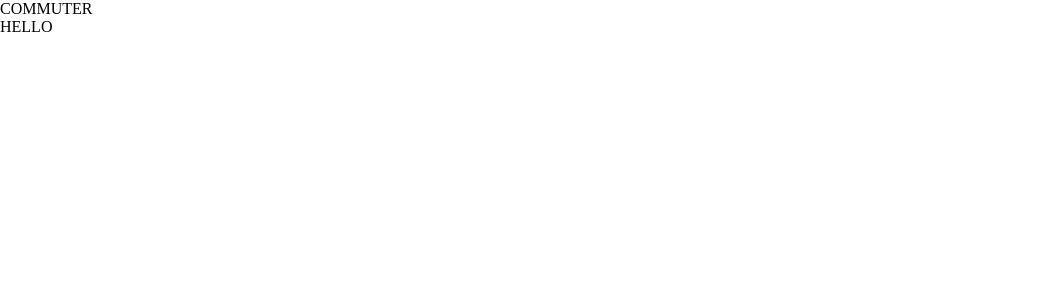
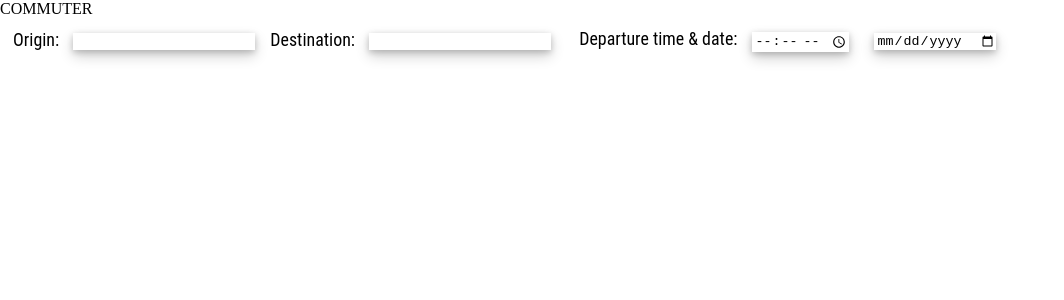
Before and after one commit to mnutt346/Commuter, a React app: page / in a window 1280 px wide. Shown: the top 300 px of the page, without its empty margins (0-1064 px from the left). Built offline with nearby package versions, Linux system fonts and the light colour scheme; the HTML template or start-up script is replaced by a standard one.

Commit message:
Build out form.

```diff
--- a/package.json
+++ b/package.json
@@ -34,6 +34,7 @@
   },
   "devDependencies": {
     "@babel/core": "^7.2.2",
+    "@babel/plugin-proposal-class-properties": "^7.3.0",
     "@babel/preset-env": "^7.2.3",
     "@babel/preset-react": "^7.0.0",
     "babel-loader": "^8.0.5",
--- a/src/app.jsx
+++ b/src/app.jsx
@@ -1,16 +1,15 @@
 import React from "react";
 import ReactDOM from "react-dom";
+import Header from "./componenets/header.jsx";
+import Calculator from "./componenets/calculator/calculator.jsx";
 import "../styles/app.css";
 
 const App = () => (
   <div className="app-container">
     <div className="background">
-      <div className="header-container">
-        <div className="header">COMMUTER</div>
-      </div>
-      <div className="calculator-container">
-        <div className="calculator">HELLO</div>
-      </div>
+      <Header />
+      <Calculator />
+      <div className="base-buffer" />
     </div>
   </div>
 );
--- /dev/null
+++ b/src/componenets/calculator/calculator.jsx
@@ -0,0 +1,51 @@
+import React from "react";
+import Form from "./form.jsx";
+import axios from "axios";
+
+class Calculator extends React.Component {
+  state = {
+    origin: "",
+    desintation: "",
+    departure_date: "",
+    departure_time: 0
+  };
+
+  handleOriginInput = e => {
+    this.setState({
+      origin: e.target.value
+    });
+  };
+
+  handleDestinationInput = e => {
+    this.setState({
+      desintation: e.target.value
+    });
+  };
+
+  handleTimeInput = e => {
+    this.setState({
+      departure_time: e.target.value
+    });
+  };
+
+  handleDateInput = e => {
+    this.setState({
+      departure_date: e.target.value
+    });
+  };
+
+  render() {
+    return (
+      <div className="calculator-container">
+        <Form
+          handleOriginInput={this.handleOriginInput}
+          handleDestinationInput={this.handleDestinationInput}
+          handleTimeInput={this.handleTimeInput}
+          handleDateInput={this.handleDateInput}
+        />
+      </div>
+    );
+  }
+}
+
+export default Calculator;
--- /dev/null
+++ b/src/componenets/calculator/form.jsx
@@ -0,0 +1,31 @@
+import React from "react";
+
+const Form = props => (
+  <form>
+    <div className="origin-destination-container">
+      Origin:{" "}
+      <input type="text" name="origin" onChange={props.handleOriginInput} />
+      Destination:{" "}
+      <input
+        type="text"
+        name="destination"
+        onChange={props.handleDestinationInput}
+      />
+    </div>
+    <div className="date-time-container">
+      Departure time & date:{" "}
+      <input
+        type="time"
+        name="departure-time"
+        onChange={props.handleTimeInput}
+      />
+      <input
+        type="date"
+        name="departure-date"
+        onChange={props.handleDateInput}
+      />
+    </div>
+  </form>
+);
+
+export default Form;
--- /dev/null
+++ b/src/componenets/header.jsx
@@ -0,0 +1,9 @@
+import React from "react";
+
+const Header = () => (
+  <div className="header-container">
+    <div className="header">COMMUTER</div>
+  </div>
+);
+
+export default Header;
--- a/styles/app.css
+++ b/styles/app.css
@@ -1,9 +1,30 @@
+/* < -------------------- Resets -------------------- */
+
 html,
 body {
   margin: 0px;
   padding: 0px;
   border: 0px;
 }
+
+/* input,
+label,
+select,
+button,
+textarea {
+  margin: 0;
+  border: 0;
+  padding: 0;
+  display: flex;
+  vertical-align: middle;
+  white-space: normal;
+  background: none;
+  line-height: 1.5;
+  font-size: 13px;
+  font-family: Arial;
+} */
+
+/* -------------------- Main -------------------- */
 
 .app-container {
   display: flex;
@@ -28,7 +49,7 @@ body {
 .header-container {
   display: flex;
   width: 100%;
-  height: 18vw;
+  height: 15vw;
   justify-content: flex-start;
   align-items: flex-start;
   align-self: flex-start;
@@ -41,11 +62,54 @@ body {
   align-self: flex-start;
 }
 
+/* < ------------------------- CALCULATOR ------------------------- */
+
 .calculator-container {
   display: flex;
-  height: 60vw;
-  width: 40vw;
-  justify-content: center;
+  flex-wrap: wrap;
+  height: 48vw;
+  width: 45vw;
+  justify-content: space-evenly;
   align-items: center;
   align-self: center;
+  background-color: rgba(255, 255, 255, 0.582);
+  box-shadow: 0 2px 6px 0 rgba(0, 0, 0, 0.2), 0 6px 14px 0 rgba(0, 0, 0, 0.19);
 }
+
+form {
+  display: flex;
+  flex-wrap: wrap;
+  padding-top: 10px;
+  width: 80%;
+  height: 18%;
+  justify-content: space-evenly;
+  align-items: center;
+  align-self: flex-start;
+  font-family: "Roboto Condensed", sans-serif;
+  font-size: 1.4vw;
+}
+
+input {
+  margin-right: 15px;
+  margin-left: 10px;
+  padding-left: 3px;
+  border: 0;
+  box-shadow: 0 2px 6px 0 rgba(0, 0, 0, 0.2), 0 6px 14px 0 rgba(0, 0, 0, 0.19);
+}
+
+.origin-destination-container {
+  display: flex;
+  justify-content: center;
+  width: 100%;
+}
+
+.date-time-container {
+  display: flex;
+  justify-content: center;
+  width: 100%;
+}
+
+.base-buffer {
+  height: 20vw;
+  width: 100%;
+}
```
Also changed, not shown: .babelrc, 4 other files (tests, documents, lock files or other folders).
